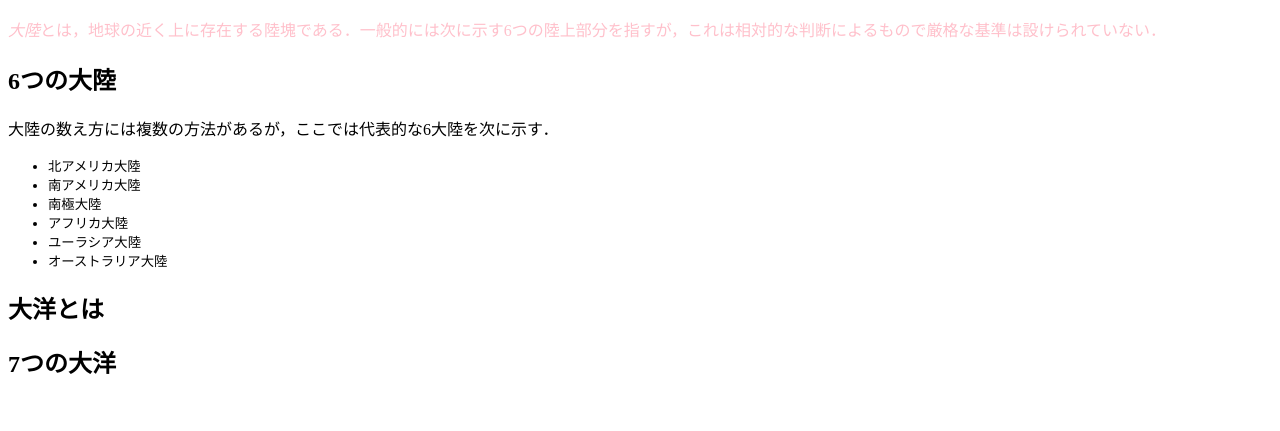
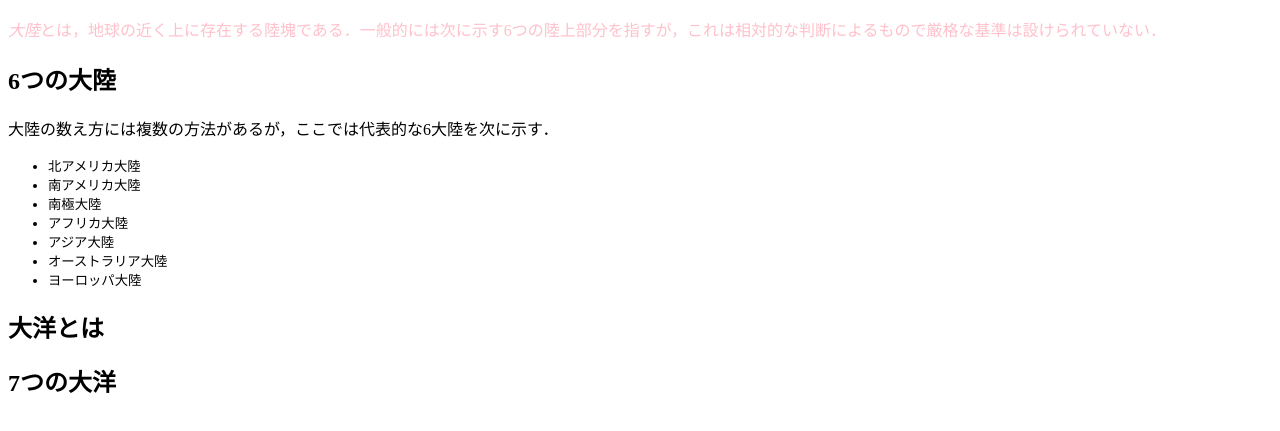
Before and after one commit to G184352021/medialabo, a plain HTML site: page practice-dom/dom-demo.html in a window 1280 px wide. Shown: the part 127-558 px from the top of the page. Drawn offline with Linux system fonts and the light colour scheme.

Commit message:
practice-dom

```diff
--- a/practice-dom/dom-demo.html
+++ b/practice-dom/dom-demo.html
@@ -3,6 +3,7 @@
   <head>
     <title>大陸について</title>
     <link rel="stylesheet" href="dom-demo.css">
+    <script scr="dom-demo.js" defer></script>
   </head>
 
   <body>
@@ -16,8 +17,9 @@
           <li id="SA">南アメリカ大陸</li>
           <li id="SP">南極大陸</li>
           <li id="AF">アフリカ大陸</li>
-          <li id="EU">ユーラシア大陸</li>
+          <li id="AS">アジア大陸</li>
           <li id="AU">オーストラリア大陸</li>
+          <li id="EU">ヨーロッパ大陸</li>
       </ul>
 
       <h2 id="aboutOcean">大洋とは</h2>
```
